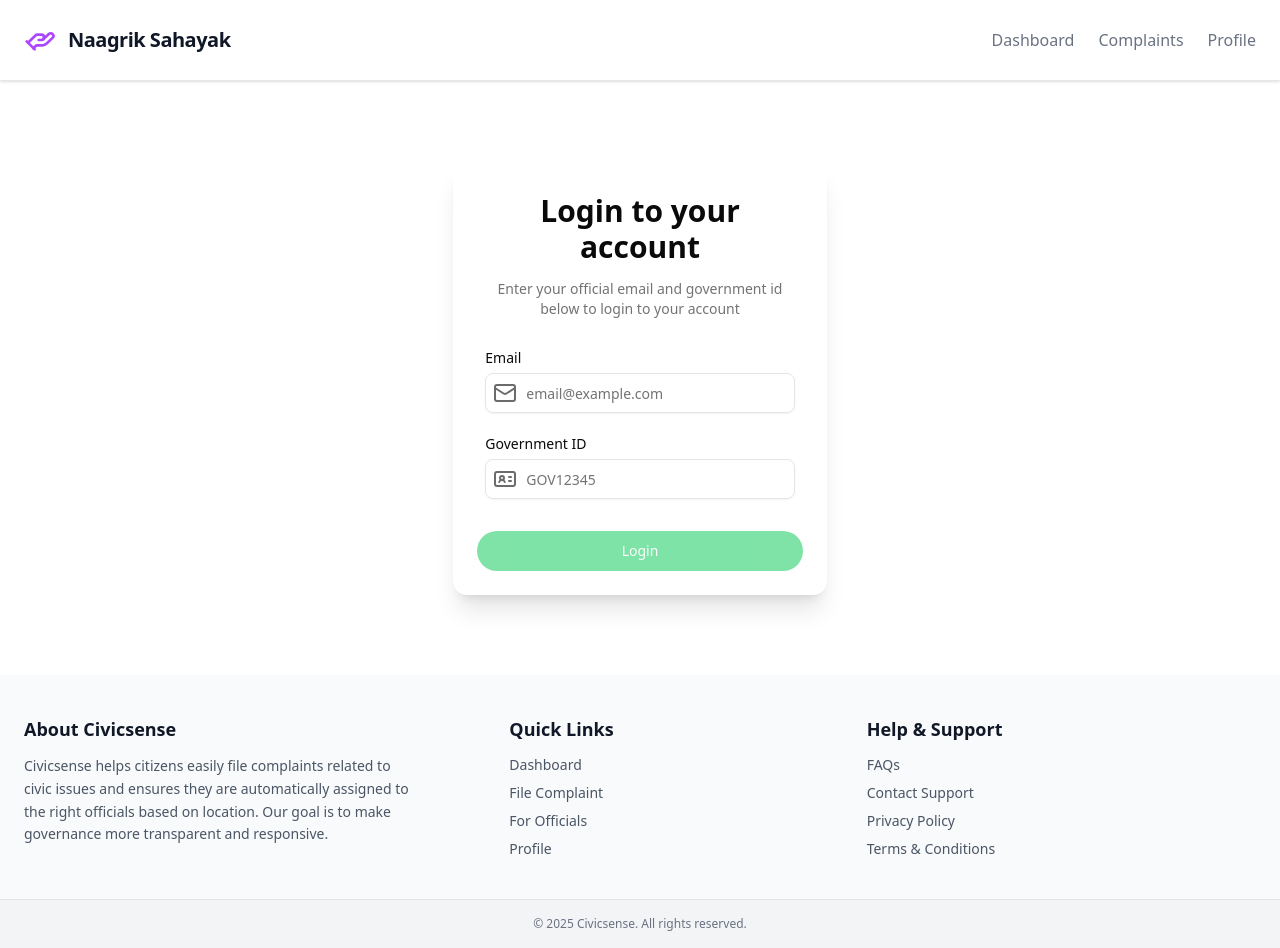
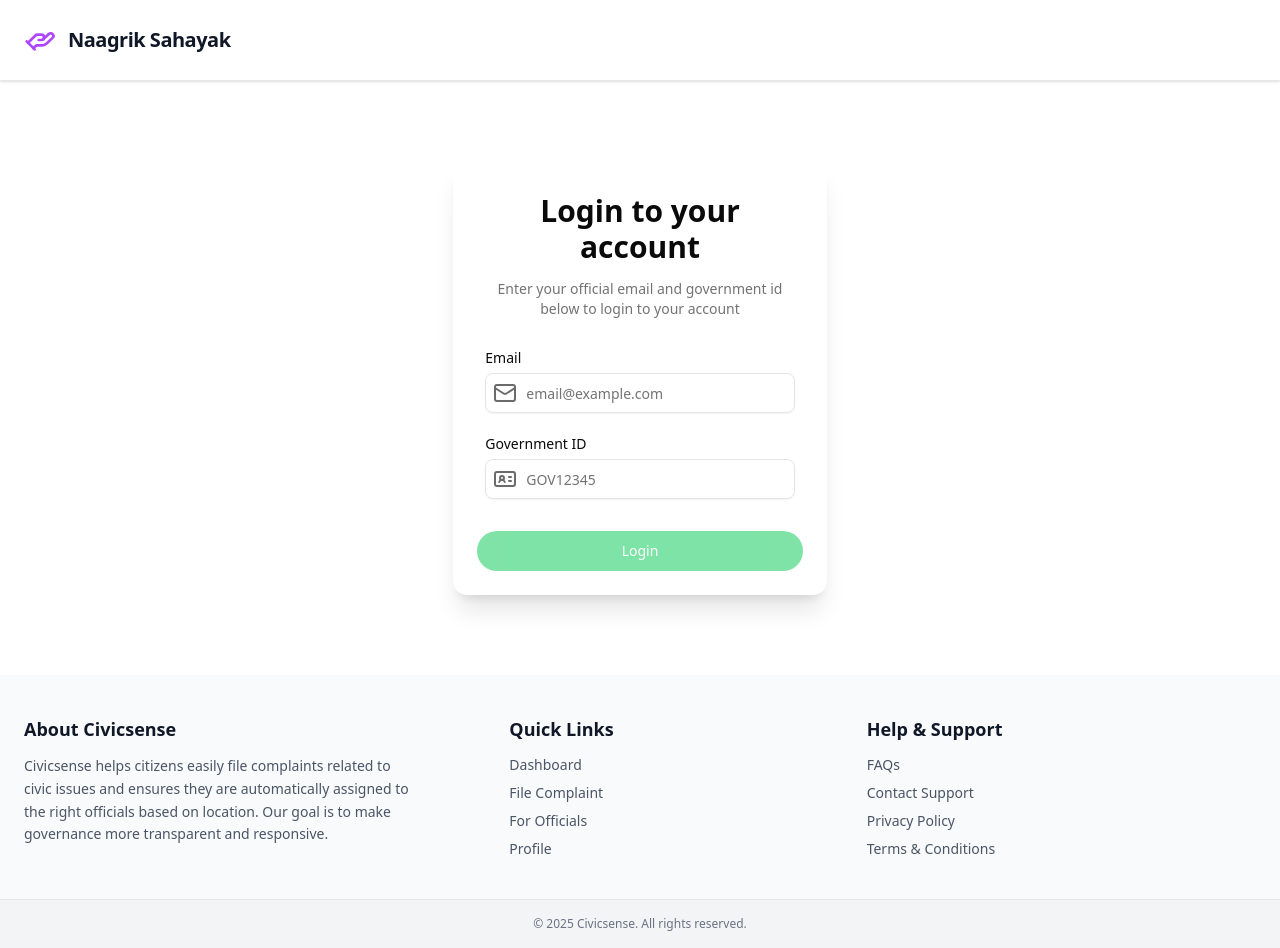
Before and after one commit to Vineetpandey0/civicsense, a Next.js app: page / in a window 1280 px wide. Built offline with nearby package versions, Linux system fonts and the light colour scheme.

Commit message:
minor bug fix

```diff
--- a/src/components/components/Navbar.tsx
+++ b/src/components/components/Navbar.tsx
@@ -9,12 +9,18 @@ import { usePathname } from "next/navigation"  // for active route
 
 function Navbar() {
   const pathname = usePathname()
+  const token = localStorage.getItem("auth-storage")
+  const isLoggedIn = token && token !== "undefined" && token !== "null"
 
-  const navItems = [
-    { href: "/dashboard", label: "Dashboard" },
-    { href: "/complaints", label: "Complaints" },
-    { href: "/profile", label: "Profile" },
-  ]
+
+  let navItems:any = []
+  if (isLoggedIn) {
+    navItems = [
+      { href: "/dashboard", label: "Dashboard" },
+      { href: "/complaints", label: "Complaints" },
+      { href: "/profile", label: "Profile" },
+    ]
+  }
 
   return (
     <header className="flex items-center justify-between whitespace-nowrap border-b border-gray-200 px-6 py-6 bg-white shadow-sm">
```
